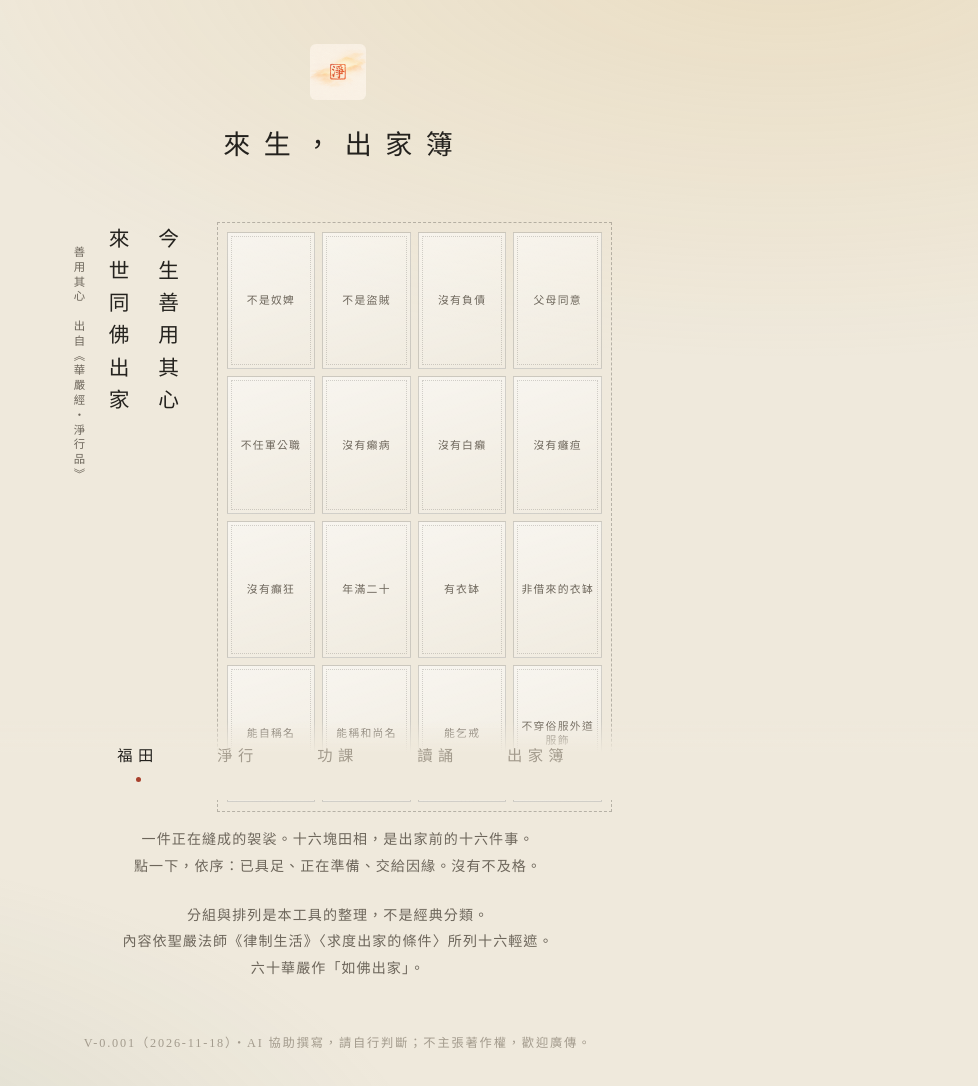
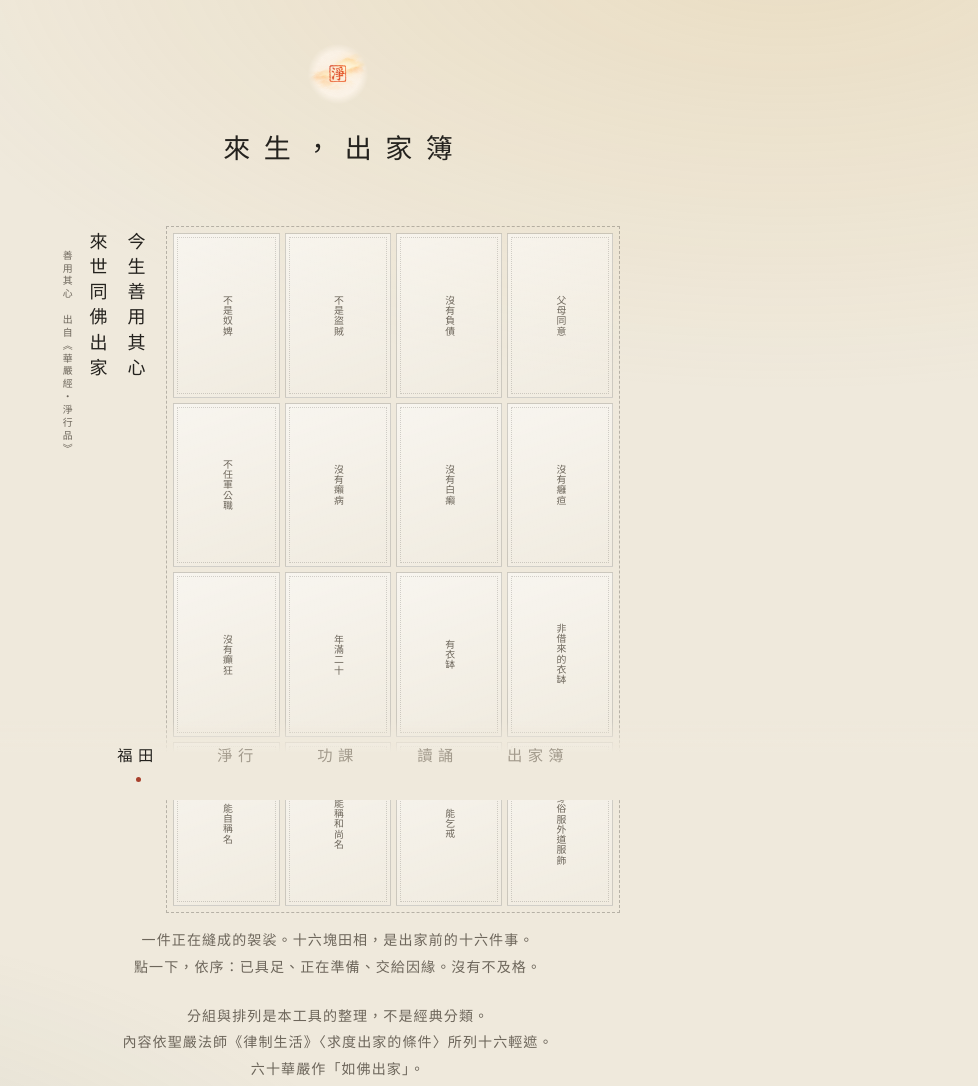
Before and after one commit to TallyC/Jingxing-Pin, a plain HTML site: page index.html in a window 1280 px wide. Shown: the top 1086 px of the page, without its empty margins (302-1280 px from the left). Drawn offline with Linux system fonts and the light colour scheme.

Commit message:
V-0.003 修正首頁排版溢出、直書標語、Logo 邊緣
Co-Authored-By: Claude Sonnet 5.5 <noreply@anthropic.com>
Claude-Session: https://claude.ai/code/session_01G37aRPvZ2PDq2FKBFfzjSM

```diff
--- a/index.html
+++ b/index.html
@@ -11,10 +11,10 @@ html{background:var(--paper)}
 body{margin:0;color:var(--ink);font:300 var(--fs)/2 "Noto Serif TC","Source Han Serif TC","PMingLiU",serif;letter-spacing:.06em;padding-bottom:96px;
 background:radial-gradient(120% 60% at 85% -5%,rgba(216,180,106,.22),transparent 60%),radial-gradient(90% 50% at 0% 105%,rgba(127,150,132,.18),transparent 65%),var(--paper);min-height:100vh}
 header{padding:44px 24px 8px;text-align:center}
-.logo{width:56px;height:56px;border-radius:6px;display:block;margin:0 auto 18px;opacity:.95}
+.logo{width:60px;height:60px;display:block;margin:0 auto 18px;-webkit-mask-image:radial-gradient(circle,#000 52%,transparent 72%);mask-image:radial-gradient(circle,#000 52%,transparent 72%)}
 header h1{margin:0;font-weight:300;font-size:1.5em;letter-spacing:.5em;padding-left:.5em}
 header p{margin:10px 0 0;color:var(--mid);font-size:.78em;letter-spacing:.35em}
-main{max-width:600px;margin:0 auto;padding:12px 26px}
+main{max-width:600px;margin:0 auto;padding:12px 18px}
 section{display:none;animation:in .9s ease both}section.on{display:block}
 @keyframes in{from{opacity:0;transform:translateY(8px)}to{opacity:1;transform:none}}
 .card{background:none;border:0;border-top:1px solid rgba(36,34,30,.14);border-radius:0;padding:26px 0 8px;margin:22px 0 0}
@@ -27,12 +27,12 @@ b{font-weight:400;border-bottom:1px solid var(--red)}
 .row{display:flex;gap:22px;flex-wrap:wrap;margin:10px 0}
 .btn{border:0;background:none;color:var(--faint);font:inherit;font-size:.9em;padding:4px 0;letter-spacing:.2em;border-bottom:1px solid transparent;cursor:pointer}
 .btn.on{color:var(--ink);border-bottom-color:var(--red)}
-.hero{display:flex;gap:26px;align-items:flex-start;justify-content:center;margin:30px 0 14px}
-.vert{writing-mode:vertical-rl;font-size:1.15em;letter-spacing:.55em;line-height:2.4;color:var(--ink);padding-top:6px;white-space:nowrap}
+.hero{display:flex;gap:14px;align-items:flex-start;justify-content:center;margin:30px 0 14px}
+.vert{flex:none;writing-mode:vertical-rl;font-size:1em;letter-spacing:.4em;line-height:2.1;color:var(--ink);padding-top:6px;white-space:nowrap}
 .vert small{display:block;font-size:.55em;color:var(--mid);letter-spacing:.3em;margin-top:18px}
-.field{flex:1;display:grid;grid-template-columns:repeat(4,1fr);gap:7px;margin:0;padding:10px;position:relative}
+.field{flex:1;min-width:0;display:grid;grid-template-columns:repeat(4,minmax(0,1fr));gap:5px;margin:0;padding:7px;position:relative}
 .field::before{content:"";position:absolute;inset:0;border:1px dashed rgba(36,34,30,.28);pointer-events:none}
-.tian{aspect-ratio:2/3.1;font-size:.6em;line-height:1.35;letter-spacing:.12em;display:flex;align-items:center;justify-content:center;text-align:center;padding:4px;color:var(--mid);position:relative;cursor:pointer;
+.tian{aspect-ratio:2/3.1;font-size:.55em;line-height:1.3;letter-spacing:.04em;overflow:hidden;word-break:break-all;writing-mode:vertical-rl;display:flex;align-items:center;justify-content:center;text-align:center;padding:4px;color:var(--mid);position:relative;cursor:pointer;
 background:linear-gradient(160deg,rgba(255,255,255,.55),rgba(255,255,255,.12));border:1px solid rgba(36,34,30,.18);transition:background .8s,color .6s}
 .tian::after{content:"";position:absolute;inset:3px;border:1px dotted rgba(36,34,30,.18);pointer-events:none}
 .tian.s1{background:radial-gradient(circle at 40% 35%,rgba(127,150,132,.55),rgba(127,150,132,.18));color:var(--ink)}
@@ -110,7 +110,7 @@ footer{text-align:center;color:var(--faint);font-size:.68em;letter-spacing:.15em
 </section>
 
 </main>
-<footer>V-0.001（2026-11-18）・AI 協助撰寫，請自行判斷；不主張著作權，歡迎廣傳。</footer>
+<footer>V-0.003（2026-11-18）・AI 協助撰寫，請自行判斷；不主張著作權，歡迎廣傳。</footer>
 <nav id="nav"></nav>
 
 <script>
```
